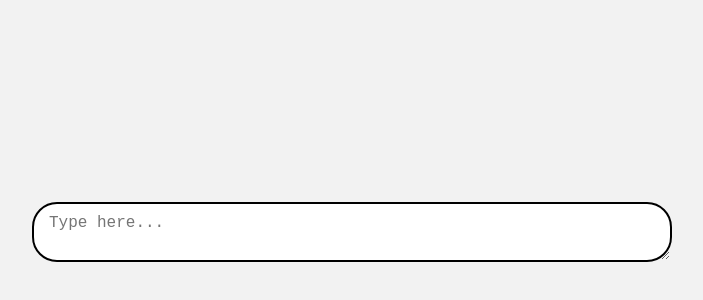
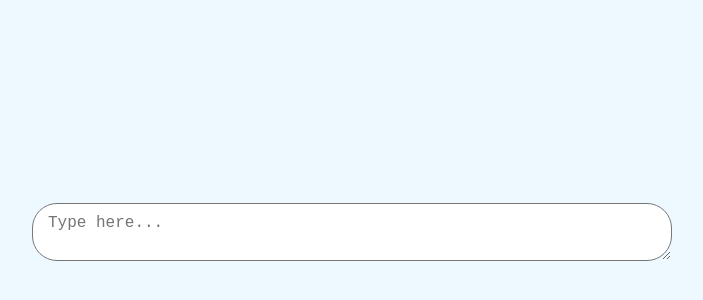
Before and after one commit to Oyhey/Password-Maker, a plain HTML site: page index.html in a window 1280 px wide. Shown: the part 168-468 px from the top of the page, without its empty margins (288-991 px from the left). Drawn offline with Linux system fonts and the light colour scheme.

Commit message:
Update index.html

```diff
--- a/index.html
+++ b/index.html
@@ -11,7 +11,7 @@
       display: flex;
       justify-content: center;
       align-items: center;
-      background-color: #f2f2f2;
+      background-color: #edf8ff;
     }
 
     textarea {
@@ -20,7 +20,7 @@
       max-height: 300px;
       padding: 10px 15px;
       font-size: 16px;
-      border: 2px solid black;
+      border: 2px midnight blue;
       border-radius: 25px;
       resize: vertical;
       box-sizing: border-box;
```
